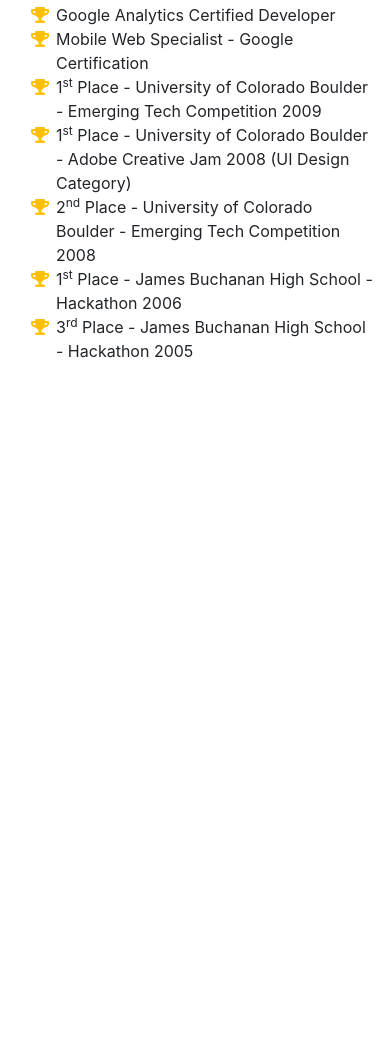
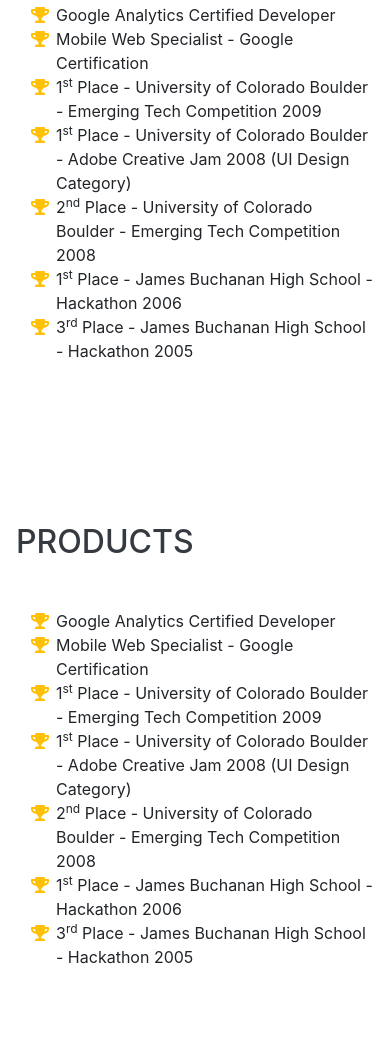
Before and after one commit to Unimarimos76/my-portfolio, a website with bundled scripts: page index.html in a window 390 px wide. Shown: the part 3357-4406 px from the top of the page. Before the commit the page ends 3800 px from the top, so only its background shows below. Built offline with nearby package versions, Linux system fonts and the light colour scheme; a web font is replaced by a local one.

Commit message:
add product place

```diff
--- a/index.html
+++ b/index.html
@@ -51,6 +51,9 @@
         </li>
         <li class="nav-item">
           <a class="nav-link js-scroll-trigger" href="#awards">Awards</a>
+        </li>
+        <li class="nav-item">
+          <a class="nav-link js-scroll-trigger" href="#products">Product</a>
         </li>
       </ul>
     </div>
@@ -232,6 +235,39 @@
       </div>
     </section>
 
+    <section class="resume-section p-3 p-lg-5 d-flex align-items-center" id="products">
+      <div class="w-100">
+        <h2 class="mb-5">Products</h2>
+        <ul class="fa-ul mb-0">
+          <li>
+            <i class="fa-li fa fa-trophy text-warning"></i>
+            Google Analytics Certified Developer</li>
+          <li>
+            <i class="fa-li fa fa-trophy text-warning"></i>
+            Mobile Web Specialist - Google Certification</li>
+          <li>
+            <i class="fa-li fa fa-trophy text-warning"></i>
+            1<sup>st</sup>
+            Place - University of Colorado Boulder - Emerging Tech Competition 2009</li>
+          <li>
+            <i class="fa-li fa fa-trophy text-warning"></i>
+            1<sup>st</sup>
+            Place - University of Colorado Boulder - Adobe Creative Jam 2008 (UI Design Category)</li>
+          <li>
+            <i class="fa-li fa fa-trophy text-warning"></i>
+            2<sup>nd</sup>
+            Place - University of Colorado Boulder - Emerging Tech Competition 2008</li>
+          <li>
+            <i class="fa-li fa fa-trophy text-warning"></i>
+            1<sup>st</sup>
+            Place - James Buchanan High School - Hackathon 2006</li>
+          <li>
+            <i class="fa-li fa fa-trophy text-warning"></i>
+            3<sup>rd</sup>
+            Place - James Buchanan High School - Hackathon 2005</li>
+        </ul>
+      </div>
+    </section>
   </div>
 
   <!-- Bootstrap core JavaScript -->
```
